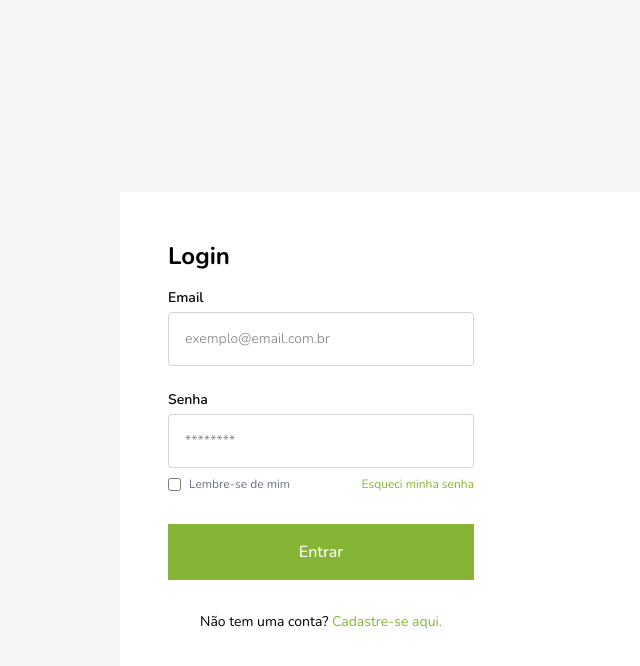
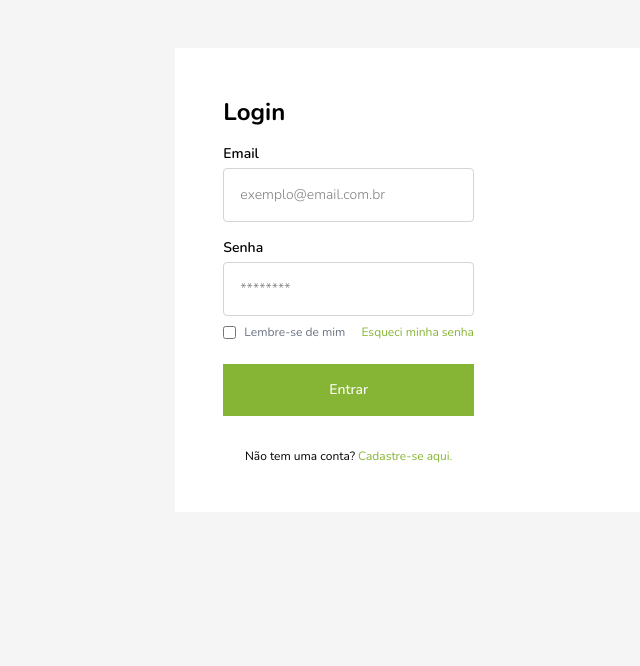
Before and after one commit to douglas-moura/cotacoes-eventos, a React (Vite) app in the folder frontend/: page /login in a window 1280 px wide. Shown: the top 666 px of the page, without its empty margins (110-750 px from the left). Built offline with nearby package versions, Linux system fonts and the light colour scheme; some icons are missing.

Commit message:
style: ajustando espaçamento do layout para formato mais adequado

```diff
--- a/frontend/src/components/Input/Input.css
+++ b/frontend/src/components/Input/Input.css
@@ -1,7 +1,7 @@
 @import "tailwindcss";
 
 .input-container {
-  @apply mb-6 relative;
+  @apply mb-4 relative;
 }
 
 .input-container label {
--- a/frontend/src/components/Navbar/Navbar.css
+++ b/frontend/src/components/Navbar/Navbar.css
@@ -13,7 +13,7 @@
 }
 
 .logo-container {
-    @apply flex flex-row items-center w-full px-2 mb-8 min-h-2/10;
+    @apply flex flex-row items-center w-full rounded relative px-2 mb-6 min-h-2/12;
 }
 
 .logo-icone {
@@ -22,11 +22,11 @@
 }
 
 .logo-titulo {
-    @apply text-neutral-100 leading-none font-bold text-2xl ml-2;
+    @apply text-neutral-100 leading-none font-bold text-xl ml-2;
 }
 
 .navbar-link {
-    @apply relative text-neutral-100 flex items-center px-3 py-2 mb-2 rounded transition-all duration-200 hover:bg-neutral-800;
+    @apply relative text-neutral-100 flex items-center p-2 m-1 rounded transition-all duration-200 hover:bg-neutral-800;
 }
 
 .navbar-link-ativo {
@@ -35,11 +35,11 @@
 }
 
 .navbar-link-icon {
-    @apply text-2xl transition-all duration-200 ease-out;
+    @apply text-[1.2rem] transition-all duration-200 ease-out;
 }
 
 .navbar-link p {
-    @apply text-sm ml-3 leading-none transition-all duration-200 ease-out;
+    @apply text-[.75rem] ml-3 leading-none transition-all duration-200 ease-out;
 }
 
 .navbar-link-aberto {
--- a/frontend/src/components/Navbar/Navbar.tsx
+++ b/frontend/src/components/Navbar/Navbar.tsx
@@ -44,7 +44,7 @@ export default function Navbar(): React.JSX.Element {
                 </span>
                 <div>
                     <div className="logo-container">
-                        <Icon icon="hugeicons:home-12" className={['logo-icone', menuStatus.aberto ? 'text-5xl' : 'text-3xl'].join(' ')} />
+                        <Icon icon="hugeicons:home-12" className={['logo-icone', menuStatus.aberto ? 'text-[2.5rem]' : 'text-[2rem] -ml-[.2rem]'].join(' ')} />
                         <p className={['logo-titulo font-outfit', menuStatus.visibilidadeTexto].join(' ')}>Eventfy</p>
                     </div>
                     <nav className="navbar-container">
--- a/frontend/src/components/ResetarSenha/EnviarCodigoForm.tsx
+++ b/frontend/src/components/ResetarSenha/EnviarCodigoForm.tsx
@@ -25,7 +25,7 @@ export default function EnviarCodigoForm({ enviarEmail }: Props): React.JSX.Elem
             e.preventDefault()
             mandarEmailCompPai()
         }}>
-            <h3>E-mail de Recuperação</h3>
+            <h3 className="font-bold">E-mail de Recuperação</h3>
             <Input
                 InputType="email"
                 inputLabel="Insira seu e-mail"
--- a/frontend/src/components/RodapeNavbar/RodapeNavbar.tsx
+++ b/frontend/src/components/RodapeNavbar/RodapeNavbar.tsx
@@ -2,7 +2,7 @@ import React from "react"
 
 export default function RedapeNavbar(): React.JSX.Element {
     return (
-        <span className="text-neutral-600 text-xs px-3 mt-6">
+        <span className="text-neutral-600 text-[.5rem] px-3 mt-4">
             <p>Eventfy&#174; 2026</p>
             <p>v.0.0.0</p>
         </span>
--- a/frontend/src/index.css
+++ b/frontend/src/index.css
@@ -80,12 +80,16 @@ html, body, #root {
   height: 100%;
 }
 
+body {
+  @apply font-nunito text-sm;
+}
+
 main, section, span, aside {
-  @apply flex flex-col font-nunito;
+  @apply flex flex-col;
 }
 
 main {
-  @apply pb-6 pt-24 h-full bg-neutral-100;
+  @apply p-8 min-h-dvh bg-neutral-100;
 }
 
 section {
@@ -105,7 +109,7 @@ h3 {
 }
 
 .pagina {
-  @apply mr-0 ml-auto transition-all duration-200 ease-out;
+  @apply mr-0 ml-auto !pt-24 transition-all duration-200 ease-out;
 }
 
 .container {
--- a/frontend/src/pages/Login.css
+++ b/frontend/src/pages/Login.css
@@ -5,7 +5,7 @@
 }
 
 .container-login {
-    @apply !w-[820px] grid-cols-2 bg-white;
+    @apply !w-7/12 grid-cols-2 bg-white;
 }
 
 .coluna-formulario {
--- a/frontend/src/pages/Login.tsx
+++ b/frontend/src/pages/Login.tsx
@@ -17,7 +17,7 @@ export default function Login(): React.JSX.Element {
                     <div className='coluna coluna-formulario'>
                         <h2>Login</h2>
                         <LoginForm />
-                        <p className='w-full text-center mt-8 text-sm'>Não tem uma conta? <a className='link' href="/cadastro">Cadastre-se aqui.</a></p>
+                        <p className='w-full text-center mt-8 text-xs'>Não tem uma conta? <a className='link' href="/cadastro">Cadastre-se aqui.</a></p>
                     </div>
                     <div className='coluna bg-[url("./assets/img/jantar-no-jardim.jpg")] bg-cover bg-center'></div>
                 </div>
--- a/frontend/src/pages/ResetarSenha.css
+++ b/frontend/src/pages/ResetarSenha.css
@@ -9,5 +9,5 @@
 }
 
 .container-resetar-senha form {
-    @apply bg-white mx-auto p-12 w-1/2;
+    @apply bg-white mx-auto p-12 w-5/12;
 }
```
Also changed, not shown: 1 other file (tests, documents, lock files or other folders).
